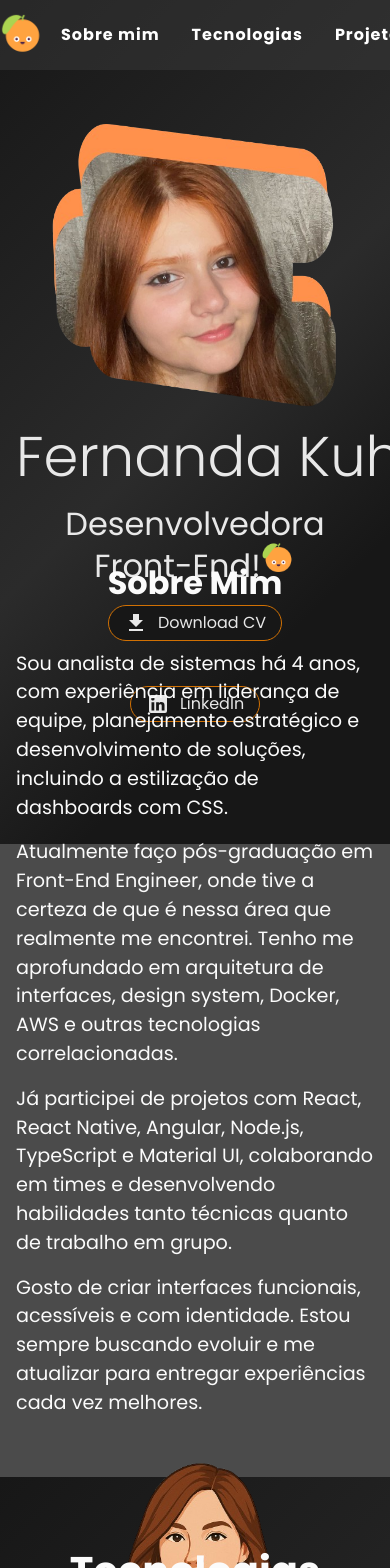
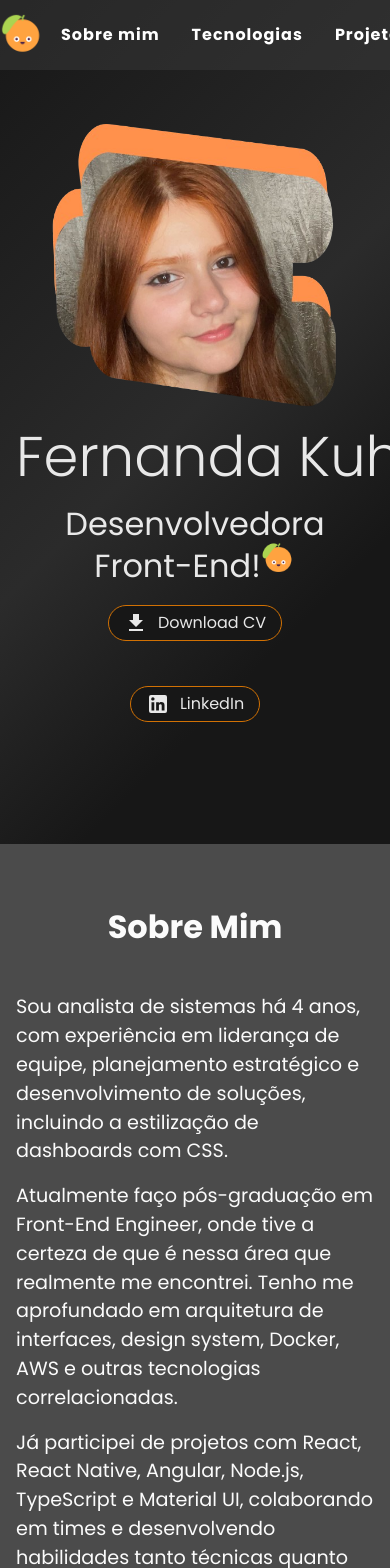
Before and after one commit to FernandaKuhn/Portfolio, a React (Vite) app: page / in a window 390 px wide. Shown: the top 1568 px of the page. Built offline with nearby package versions, Linux system fonts and the light colour scheme.

Commit message:
fix/responsive-layout

```diff
--- a/src/pages/Home/sections/aboutme/AboutMe.tsx
+++ b/src/pages/Home/sections/aboutme/AboutMe.tsx
@@ -4,7 +4,8 @@ import Avatar from "../../../../assets/images/avatarcelular.png";
 
 const StyledAboutMe = styled("div")`
   background-color: #3d3d3dec;
-  height: 75vh;
+  min-height: 75vh;
+  padding: 4rem 0;
   display: flex;
   align-items: center;
   color: #fbfbfb;
--- a/src/pages/Home/sections/hero/Hero.tsx
+++ b/src/pages/Home/sections/hero/Hero.tsx
@@ -12,13 +12,14 @@ import Zoom from "@mui/material/Zoom";
 
 const StyledHero = styled.div`
   background-image: linear-gradient(-45deg, #171717 0%, #171717 25%, #2b2b2b 51%, #171717 100%);
-  height: 100vh;
+  min-height: 100vh;
+  padding: 4rem 0;
   display: flex;
   align-items: center;
   user-select: none;
   cursor: default;
+  box-sizing: border-box;
 `;
-
 const StyledImg = styled.img`
   width: 80%;
   margin: 0 auto;
```
